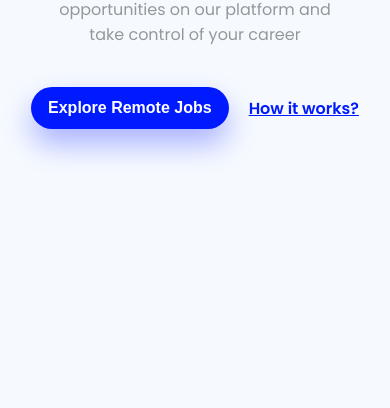
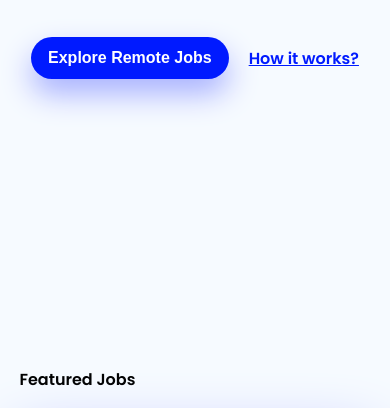
Before and after one commit to mfaskdr10/project-jobless-website, a plain HTML site: page index.html in a window 390 px wide. Shown: the part 428-836 px from the top of the page. Drawn offline with Linux system fonts and the light colour scheme.

Commit message:
pembaruan

```diff
--- a/style.css
+++ b/style.css
@@ -199,8 +199,9 @@ a {
   }
 
   .home {
-    height: 100vh;
+    height: 80vh;
     padding: 100px 0;
+    padding-top: 50px;
     text-align: center;
   }
 
```
